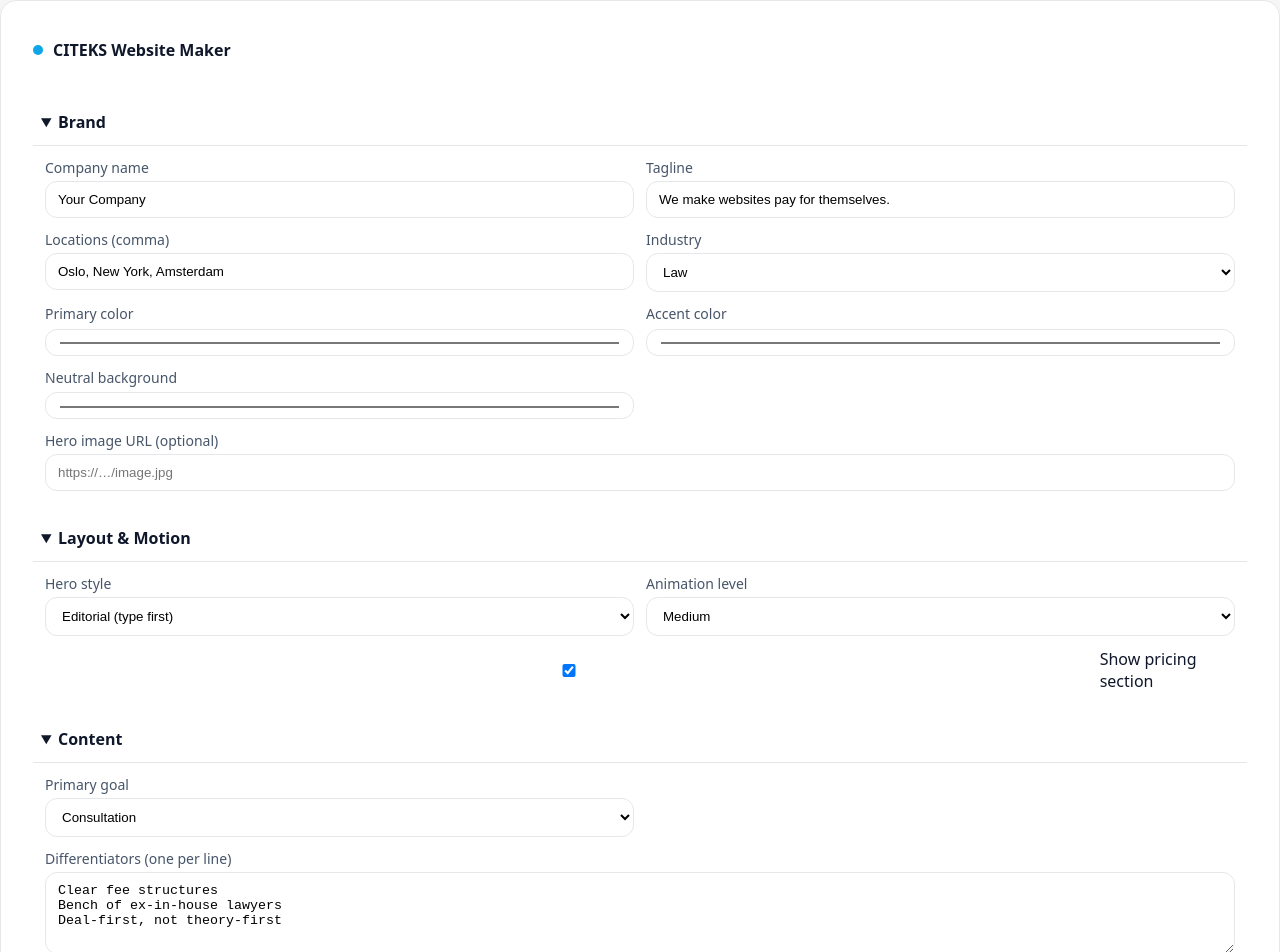
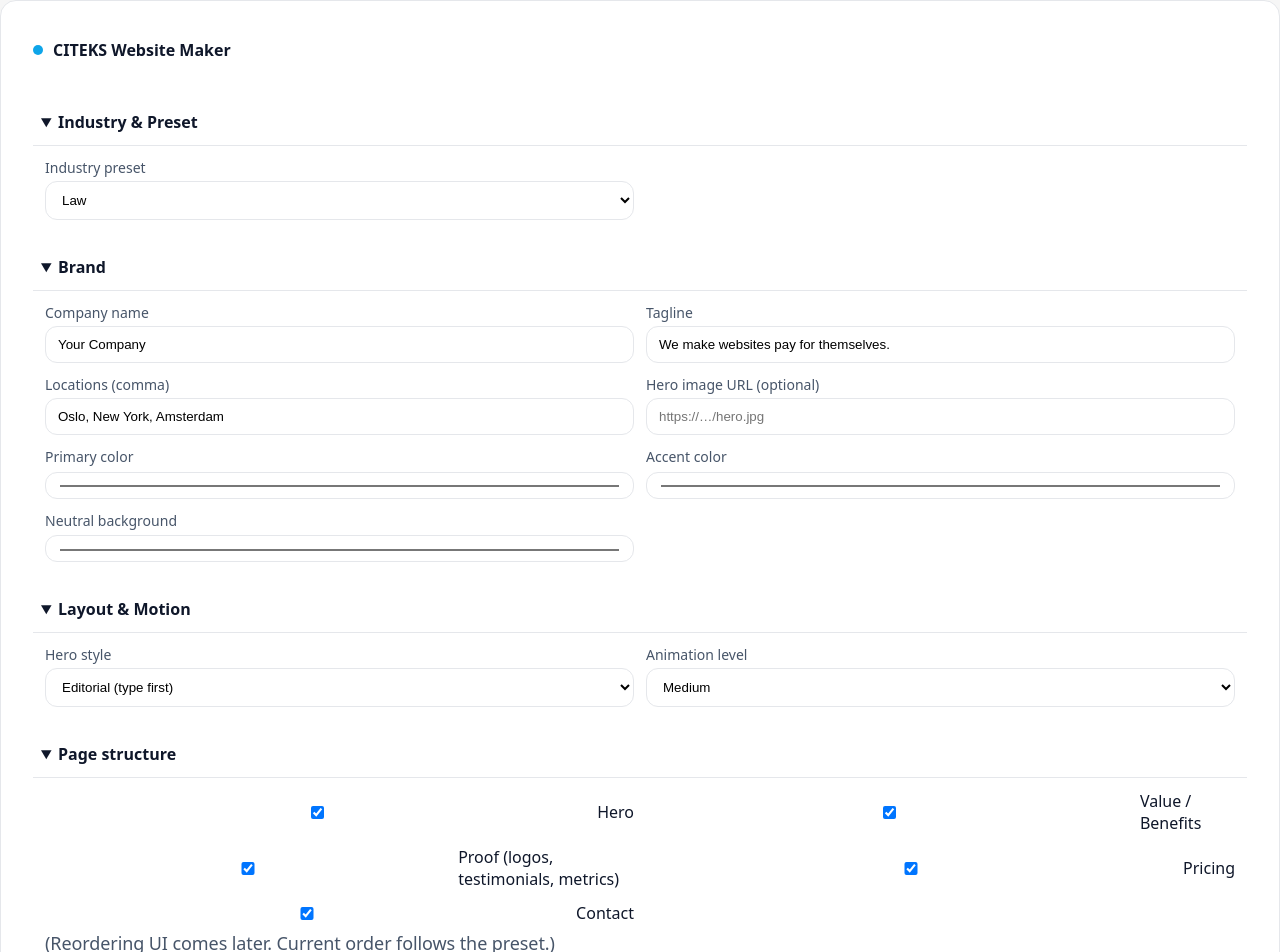
Before and after one commit to Lucasheg/Websy, a React (Vite) app: page / in a window 1280 px wide. Shown: the top 952 px of the page. Built offline with nearby package versions, Linux system fonts and the light colour scheme.

Commit message:
Update App.jsx

```diff
--- a/src/App.jsx
+++ b/src/App.jsx
@@ -2,26 +2,61 @@
 import Modal from "./components/Modal.jsx";
 import { performAction } from "./actions/index.js";
 import PreviewShell from "./components/PreviewShell.jsx";
+import INDUSTRIES from "./presets/industries.json";
+import { SECTION_LABELS, DEFAULT_SECTION_VISIBILITY } from "./lib/catalog.js";
 
 export default function App() {
-  // ===== Maker state (lean but covers brand, layout, content essentials) =====
+  // ===== Industry selection =====
+  const [industryKey, setIndustryKey] = useState("law");
+  const industry = INDUSTRIES[industryKey];
+
+  // ===== Brand (seed from preset, editable) =====
   const [brand, setBrand] = useState({
     name: "Your Company",
     tagline: "We make websites pay for themselves.",
     locations: "Oslo, New York, Amsterdam",
-    primary: "#0F172A",
-    neutral: "#F7F7F7",
-    accent: "#0EA5E9",
+    primary: industry.defaults.colors.primary,
+    neutral: industry.defaults.colors.neutral,
+    accent: industry.defaults.colors.accent,
     heroImage: "",
-    industry: "law",
   });
 
+  // When industry changes, gently reset colors + hero style/animation defaults
+  const applyIndustryDefaults = (key) => {
+    const preset = INDUSTRIES[key];
+    setBrand((b) => ({
+      ...b,
+      primary: preset.defaults.colors.primary,
+      neutral: preset.defaults.colors.neutral,
+      accent: preset.defaults.colors.accent,
+    }));
+    setLayout((l) => ({
+      ...l,
+      heroStyle: preset.defaults.heroStyle,
+      animationLevel: preset.defaults.animationLevel,
+    }));
+    // reset sections to preset order and visibility
+    const vis = {};
+    preset.sections.forEach((s) => (vis[s] = true));
+    setSections({ order: [...preset.sections], visible: vis });
+  };
+
+  // ===== Layout & motion =====
   const [layout, setLayout] = useState({
-    animationLevel: "medium", // low | medium | high
-    heroStyle: "editorial", // editorial | image | product
-    showPricing: true,
+    animationLevel: industry.defaults.animationLevel, // low | medium | high
+    heroStyle: industry.defaults.heroStyle, // editorial | image | product
   });
 
+  // ===== Page structure (ordered + toggles) =====
+  const [sections, setSections] = useState(() => {
+    const vis = { ...DEFAULT_SECTION_VISIBILITY };
+    industry.sections.forEach((s) => (vis[s] = true));
+    // Keep only known sections from preset
+    const order = industry.sections.filter((s) => SECTION_LABELS[s]);
+    return { order, visible: vis };
+  });
+
+  // ===== Content knobs =====
   const [content, setContent] = useState({
     goal: "Consultation",
     differentiators:
@@ -36,7 +71,7 @@
   const openModal = useCallback((cfg) => setModal(cfg), []);
   const closeModal = useCallback(() => setModal(null), []);
 
-  // ===== Helpers for actions (keep App decoupled) =====
+  // ===== Helpers for actions =====
   const helpers = useMemo(
     () => ({
       openModal,
@@ -53,7 +88,7 @@
     [openModal]
   );
 
-  // Single delegated click handler for everything inside Preview
+  // One delegated click handler for the entire preview
   const onPreviewClick = useCallback(
     async (e) => {
       const target = e.target.closest("[data-action]");
@@ -74,7 +109,7 @@
     [helpers]
   );
 
-  // ===== Derived preview config (what PreviewShell needs) =====
+  // ===== Derived preview config =====
   const previewConfig = useMemo(() => {
     const diffs = content.differentiators
       .split("\n")
@@ -99,6 +134,9 @@
       })
       .filter(Boolean);
 
+    // Final section list = preset order filtered by visibility
+    const chosenSections = sections.order.filter((s) => sections.visible[s]);
+
     return {
       brand: {
         name: brand.name,
@@ -113,41 +151,57 @@
           accent: brand.accent,
         },
         heroImage: brand.heroImage || null,
-        industry: brand.industry,
+        industry: industryKey,
       },
       layout: {
         animationLevel: layout.animationLevel,
         heroStyle: layout.heroStyle,
-        showPricing: layout.showPricing,
+        sections: chosenSections,
       },
-      content: {
-        goal: content.goal,
-        differentiators: diffs,
-        testimonials: tests,
-        logos,
-        metrics,
-      },
+      content: { goal: content.goal, differentiators: diffs, testimonials: tests, logos, metrics }
     };
-  }, [brand, layout, content]);
+  }, [brand, layout, content, sections, industryKey]);
 
   return (
     <div className="page">
-      {/* Global style tokens for Maker + Preview */}
       <style>{GLOBAL_CSS}</style>
 
-      {/* ===== MAKER (full viewport on load) ===== */}
+      {/* ===== MAKER (full viewport) ===== */}
       <section id="maker" className="maker-screen panel">
         <div className="maker-header">
           <div className="brand">
             <div className="dot" />
             <div className="title">CITEKS Website Maker</div>
           </div>
-          <a href="#preview" className="btn">
-            Scroll to Preview
-          </a>
+          <a href="#preview" className="btn">Scroll to Preview</a>
         </div>
 
         <div className="maker-grid">
+          {/* Industry & Preset */}
+          <details open className="group">
+            <summary>Industry & Preset</summary>
+            <div className="group-body">
+              <div className="grid2">
+                <label>
+                  <span className="lbl">Industry preset</span>
+                  <select
+                    value={industryKey}
+                    onChange={(e) => {
+                      const next = e.target.value;
+                      setIndustryKey(next);
+                      applyIndustryDefaults(next);
+                    }}
+                  >
+                    {Object.entries(INDUSTRIES).map(([k, v]) => (
+                      <option key={k} value={k}>{v.label}</option>
+                    ))}
+                  </select>
+                </label>
+                <div />
+              </div>
+            </div>
+          </details>
+
           {/* Brand */}
           <details open className="group">
             <summary>Brand</summary>
@@ -157,53 +211,37 @@
                   <span className="lbl">Company name</span>
                   <input
                     value={brand.name}
-                    onChange={(e) =>
-                      setBrand((b) => ({ ...b, name: e.target.value }))
-                    }
+                    onChange={(e) => setBrand((b) => ({ ...b, name: e.target.value }))}
                   />
                 </label>
                 <label>
                   <span className="lbl">Tagline</span>
                   <input
                     value={brand.tagline}
-                    onChange={(e) =>
-                      setBrand((b) => ({ ...b, tagline: e.target.value }))
-                    }
+                    onChange={(e) => setBrand((b) => ({ ...b, tagline: e.target.value }))}
                   />
                 </label>
                 <label>
                   <span className="lbl">Locations (comma)</span>
                   <input
                     value={brand.locations}
-                    onChange={(e) =>
-                      setBrand((b) => ({ ...b, locations: e.target.value }))
-                    }
+                    onChange={(e) => setBrand((b) => ({ ...b, locations: e.target.value }))}
                   />
                 </label>
                 <label>
-                  <span className="lbl">Industry</span>
-                  <select
-                    value={brand.industry}
-                    onChange={(e) =>
-                      setBrand((b) => ({ ...b, industry: e.target.value }))
-                    }
-                  >
-                    <option value="law">Law</option>
-                    <option value="clinic">Clinic</option>
-                    <option value="gym">Gym</option>
-                    <option value="saas">SaaS</option>
-                    <option value="generic">Generic</option>
-                  </select>
+                  <span className="lbl">Hero image URL (optional)</span>
+                  <input
+                    placeholder="https://…/hero.jpg"
+                    value={brand.heroImage}
+                    onChange={(e) => setBrand((b) => ({ ...b, heroImage: e.target.value }))}
+                  />
                 </label>
-
                 <label>
                   <span className="lbl">Primary color</span>
                   <input
                     type="color"
                     value={brand.primary}
-                    onChange={(e) =>
-                      setBrand((b) => ({ ...b, primary: e.target.value }))
-                    }
+                    onChange={(e) => setBrand((b) => ({ ...b, primary: e.target.value }))}
                   />
                 </label>
                 <label>
@@ -211,9 +249,7 @@
                   <input
                     type="color"
                     value={brand.accent}
-                    onChange={(e) =>
-                      setBrand((b) => ({ ...b, accent: e.target.value }))
-                    }
+                    onChange={(e) => setBrand((b) => ({ ...b, accent: e.target.value }))}
                   />
                 </label>
                 <label>
@@ -221,26 +257,14 @@
                   <input
                     type="color"
                     value={brand.neutral}
-                    onChange={(e) =>
-                      setBrand((b) => ({ ...b, neutral: e.target.value }))
-                    }
-                  />
-                </label>
-                <label className="span2">
-                  <span className="lbl">Hero image URL (optional)</span>
-                  <input
-                    placeholder="https://…/image.jpg"
-                    value={brand.heroImage}
-                    onChange={(e) =>
-                      setBrand((b) => ({ ...b, heroImage: e.target.value }))
-                    }
+                    onChange={(e) => setBrand((b) => ({ ...b, neutral: e.target.value }))}
                   />
                 </label>
               </div>
             </div>
           </details>
 
-          {/* Layout */}
+          {/* Layout & Motion */}
           <details open className="group">
             <summary>Layout & Motion</summary>
             <div className="group-body">
@@ -249,25 +273,19 @@
                   <span className="lbl">Hero style</span>
                   <select
                     value={layout.heroStyle}
-                    onChange={(e) =>
-                      setLayout((l) => ({ ...l, heroStyle: e.target.value }))
-                    }
+                    onChange={(e) => setLayout((l) => ({ ...l, heroStyle: e.target.value }))}
                   >
                     <option value="editorial">Editorial (type first)</option>
                     <option value="image">Image-forward</option>
                     <option value="product">Product/feature</option>
                   </select>
                 </label>
-
                 <label>
                   <span className="lbl">Animation level</span>
                   <select
                     value={layout.animationLevel}
                     onChange={(e) =>
-                      setLayout((l) => ({
-                        ...l,
-                        animationLevel: e.target.value,
-                      }))
+                      setLayout((l) => ({ ...l, animationLevel: e.target.value }))
                     }
                   >
                     <option value="low">Low</option>
@@ -275,18 +293,34 @@
                     <option value="high">High</option>
                   </select>
                 </label>
+              </div>
+            </div>
+          </details>
 
-                <label className="span2 chk">
+          {/* Page structure (preset-driven) */}
+          <details open className="group">
+            <summary>Page structure</summary>
+            <div className="group-body">
+              <div className="grid2">
+                {sections.order.map((key) => (
+                  <label key={key} className="chk">
                     <input
                       type="checkbox"
-                    checked={layout.showPricing}
+                      checked={!!sections.visible[key]}
                       onChange={(e) =>
-                      setLayout((l) => ({ ...l, showPricing: e.target.checked }))
+                        setSections((s) => ({
+                          ...s,
+                          visible: { ...s.visible, [key]: e.target.checked },
+                        }))
                       }
                     />
-                  <span>Show pricing section</span>
+                    <span>{SECTION_LABELS[key] || key}</span>
                   </label>
+                ))}
               </div>
+              <p className="ts-h6" style={{ color: "var(--muted)", marginTop: 8 }}>
+                (Reordering UI comes later. Current order follows the preset.)
+              </p>
             </div>
           </details>
 
@@ -299,9 +333,7 @@
                   <span className="lbl">Primary goal</span>
                   <select
                     value={content.goal}
-                    onChange={(e) =>
-                      setContent((c) => ({ ...c, goal: e.target.value }))
-                    }
+                    onChange={(e) => setContent((c) => ({ ...c, goal: e.target.value }))}
                   >
                     <option>Consultation</option>
                     <option>Book appointment</option>
@@ -310,55 +342,39 @@
                   </select>
                 </label>
                 <div />
-
                 <label className="span2">
                   <span className="lbl">Differentiators (one per line)</span>
                   <textarea
                     rows={4}
                     value={content.differentiators}
                     onChange={(e) =>
-                      setContent((c) => ({
-                        ...c,
-                        differentiators: e.target.value,
-                      }))
+                      setContent((c) => ({ ...c, differentiators: e.target.value }))
                     }
                   />
                 </label>
-
                 <label className="span2">
-                  <span className="lbl">
-                    Testimonials (format: “Quote” — Name)
-                  </span>
+                  <span className="lbl">Testimonials (format: “Quote” — Name)</span>
                   <textarea
                     rows={3}
                     value={content.testimonials}
                     onChange={(e) =>
-                      setContent((c) => ({
-                        ...c,
-                        testimonials: e.target.value,
-                      }))
+                      setContent((c) => ({ ...c, testimonials: e.target.value }))
                     }
                   />
                 </label>
-
                 <label>
                   <span className="lbl">Client logos (comma)</span>
                   <input
                     value={content.logos}
-                    onChange={(e) =>
-                      setContent((c) => ({ ...c, logos: e.target.value }))
-                    }
+                    onChange={(e) => setContent((c) => ({ ...c, logos: e.target.value }))}
                   />
                 </label>
-
                 <label>
                   <span className="lbl">Metrics (Label: Value per line)</span>
                   <textarea
                     rows={3}
                     value={content.metrics}
-                    onChange={(e) =>
-                      setContent((c) => ({ ...c, metrics: e.target.value }))
-                    }
+                    onChange={(e) => setContent((c) => ({ ...c, metrics: e.target.value }))}
                   />
                 </label>
               </div>
@@ -367,7 +383,7 @@
         </div>
       </section>
 
-      {/* ===== PREVIEW (full website shell) ===== */}
+      {/* ===== PREVIEW ===== */}
       <section id="preview" className="preview-wrap" onClick={onPreviewClick}>
         <PreviewShell config={previewConfig} />
       </section>
@@ -377,22 +393,15 @@
   );
 }
 
-/* ---------- Global CSS tokens + Maker layout (kept inline for simplicity) ---------- */
+/* ---------- CSS ---------- */
 const GLOBAL_CSS = `
 :root{
-  --ink:#0f172a;
-  --muted:#475569;
-  --hair:#e5e7eb;
-  --panel:#ffffff;
-  --bg:#f7f7f7;
-
+  --ink:#0f172a; --muted:#475569; --hair:#e5e7eb; --panel:#ffffff; --bg:#f7f7f7;
   --p:16px; --h6:18px; --h5:20px; --h4:25px; --h3:31.25px; --h2:39.06px; --h1:48.83px;
 }
 *{box-sizing:border-box}
 html, body, #root { height: 100%; background: var(--bg); color: var(--ink); font-family: ui-sans-serif, system-ui, -apple-system, "Segoe UI", Roboto, "Helvetica Neue", Arial; }
 .page{min-height:100%}
-
-/* type scale */
 .ts-p{font-size:var(--p); line-height:1.5;}
 .ts-h6{font-size:var(--h6); line-height:1.3; letter-spacing:-0.005em;}
 .ts-h5{font-size:var(--h5); line-height:1.3; letter-spacing:-0.01em;}
@@ -400,19 +409,14 @@
 .ts-h3{font-size:var(--h3); line-height:1.2; letter-spacing:-0.015em;}
 .ts-h2{font-size:var(--h2); line-height:1.1; letter-spacing:-0.018em;}
 .ts-h1{font-size:var(--h1); line-height:1.0; letter-spacing:-0.02em;}
-
-/* utilities */
 .panel{background:var(--panel); border:1px solid var(--hair); border-radius:16px; box-shadow:0 10px 30px rgba(0,0,0,.04);}
 .btn{display:inline-flex; align-items:center; gap:8px; background:#0ea5e9; color:#fff; padding:10px 14px; border-radius:999px; text-decoration:none; border:none; cursor:pointer;}
 .btn.sec{background:#0f172a; color:#fff;}
-
-/* MAKER */
 .maker-screen{min-height:100vh; padding:16px; display:flex; flex-direction:column; gap:16px;}
 .maker-header{display:flex; align-items:center; justify-content:space-between; padding:12px 16px;}
 .maker-header .brand{display:flex; align-items:center; gap:10px}
 .maker-header .dot{width:10px; height:10px; border-radius:999px; background:#0ea5e9;}
 .maker-header .title{font-weight:700}
-
 .maker-grid{padding:0 16px 16px; display:grid; gap:12px;}
 .group > summary{cursor:pointer; padding:12px 8px; font-weight:700}
 .group .group-body{padding:12px; border-top:1px solid var(--hair)}
@@ -421,7 +425,5 @@
 label .lbl{display:block; font-size:14px; color:var(--muted); margin-bottom:4px}
 label input, label select, label textarea{width:100%; padding:10px 12px; border:1px solid var(--hair); border-radius:12px; background:#fff}
 label.chk{display:flex; align-items:center; gap:8px}
-
-/* PREVIEW */
 .preview-wrap{max-width:1200px; margin:24px auto; padding:0 16px 32px;}
 `;
```
Lines whose indentation alone changed are shown as unchanged.
